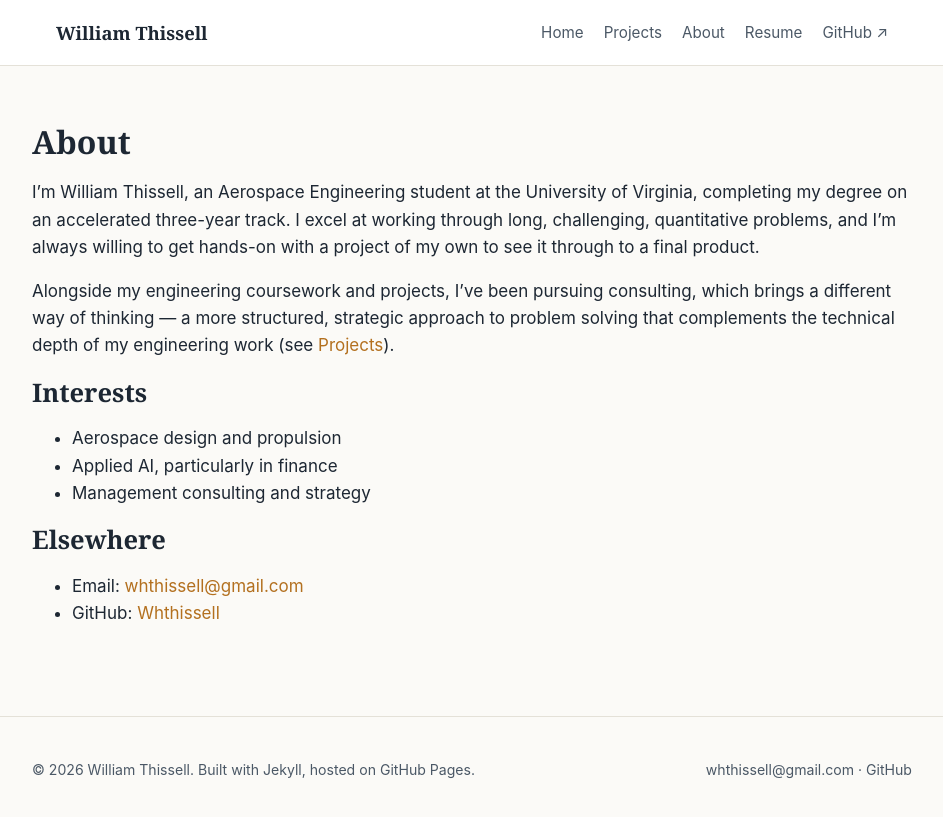
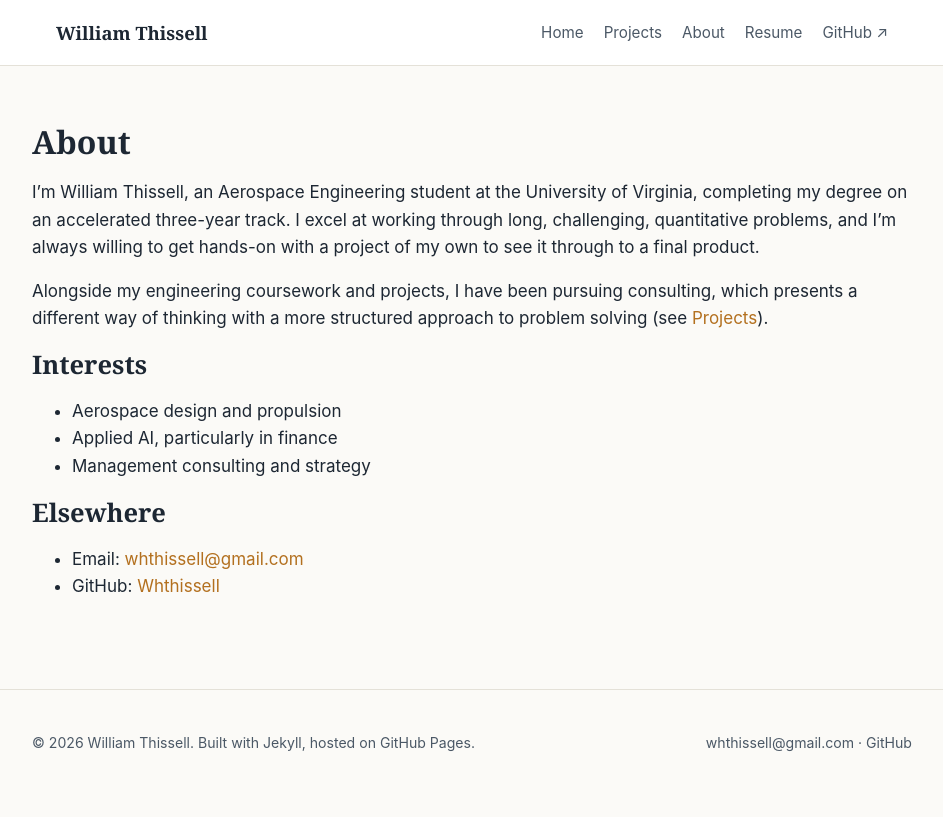
Before and after one commit to Whthissell/Whthissell.github.io, a Jekyll site: the page built from about.md, in a window 1280 px wide. Shown: the top 817 px of the page, without its empty margins (168-1111 px from the left). Built offline with Jekyll 4.4.1, drawn with Linux system fonts in a browser that asks for light colours.

Commit message:
Simplify consulting paragraph wording, remove em-dash

```diff
--- a/about.md
+++ b/about.md
@@ -9,10 +9,9 @@ completing my degree on an accelerated three-year track. I excel at working thro
 long, challenging, quantitative problems, and I'm always willing to get hands-on with a
 project of my own to see it through to a final product.
 
-Alongside my engineering coursework and projects, I've been pursuing consulting, which
-brings a different way of thinking — a more structured, strategic approach to problem
-solving that complements the technical depth of my engineering work (see
-[Projects](/#projects)).
+Alongside my engineering coursework and projects, I have been pursuing consulting,
+which presents a different way of thinking with a more structured approach to problem
+solving (see [Projects](/#projects)).
 
 ## Interests
 
```
